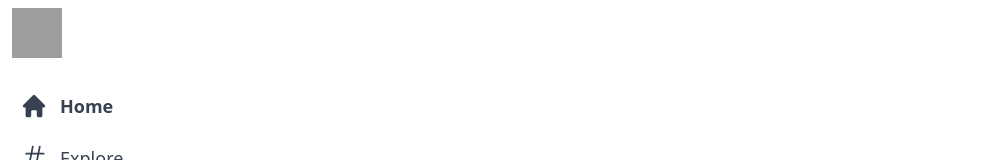
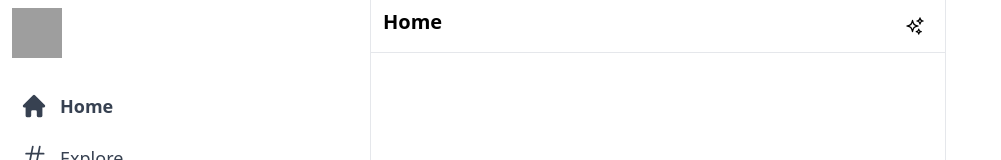
Before and after one commit to jazzIron/nextjs-twitter-clone, a Next.js app: page / in a window 1280 px wide. Shown: the top 160 px of the page, without its empty margins (0-1001 px from the left). Built offline with nearby package versions, Linux system fonts and the light colour scheme; grey boxes are pictures that could not be loaded.

Commit message:
create feed component and ist hedaer

```diff
--- /dev/null
+++ b/components/Feed.js
@@ -0,0 +1,17 @@
+import { SparklesIcon } from "@heroicons/react/24/outline";
+import React from "react";
+
+function Feed() {
+  return (
+    <div className="xl:ml-[370px] border-l border-r border-gray-200 xl:min-w-[576px] sm:ml-[73px] flex-grow max-w-xl">
+      <div className="flex py-2 px-3 sticky top-0 z-50 bg-white border-b border-gray-200">
+        <h2 className="text-lg sm:text-xl font-bold cursor-pointer">Home</h2>
+        <div className="hoverEffect flex items-center justify-center px-0 ml-auto w-9 h-9">
+          <SparklesIcon className="h-5" />
+        </div>
+      </div>
+    </div>
+  );
+}
+
+export default Feed;
--- a/components/SidebarMenuItem.js
+++ b/components/SidebarMenuItem.js
@@ -1,6 +1,6 @@
 export default function SidebarMenuItem({ text, Icon, active }) {
   return (
-    <div className="hoverEffect flex items-center text-gray-700 justify-start xl:justify-start text-lg space-x-3">
+    <div className="hoverEffect flex items-center text-gray-700 justify-center xl:justify-start text-lg space-x-3">
       <Icon className="h-7" />
       <span className={`${active && "font-bold"} hidden xl:inline`}>
         {text}
--- a/pages/index.js
+++ b/pages/index.js
@@ -1,4 +1,5 @@
 import Head from "next/head";
+import Feed from "../components/Feed";
 import Sidebar from "../components/Sidebar";
 
 export default function Home() {
@@ -14,7 +15,7 @@
         {/* Sidebar */}
         <Sidebar />
         {/* Feed */}
-
+        <Feed />
         {/* Widgets */}
 
         {/* Modal */}
```
